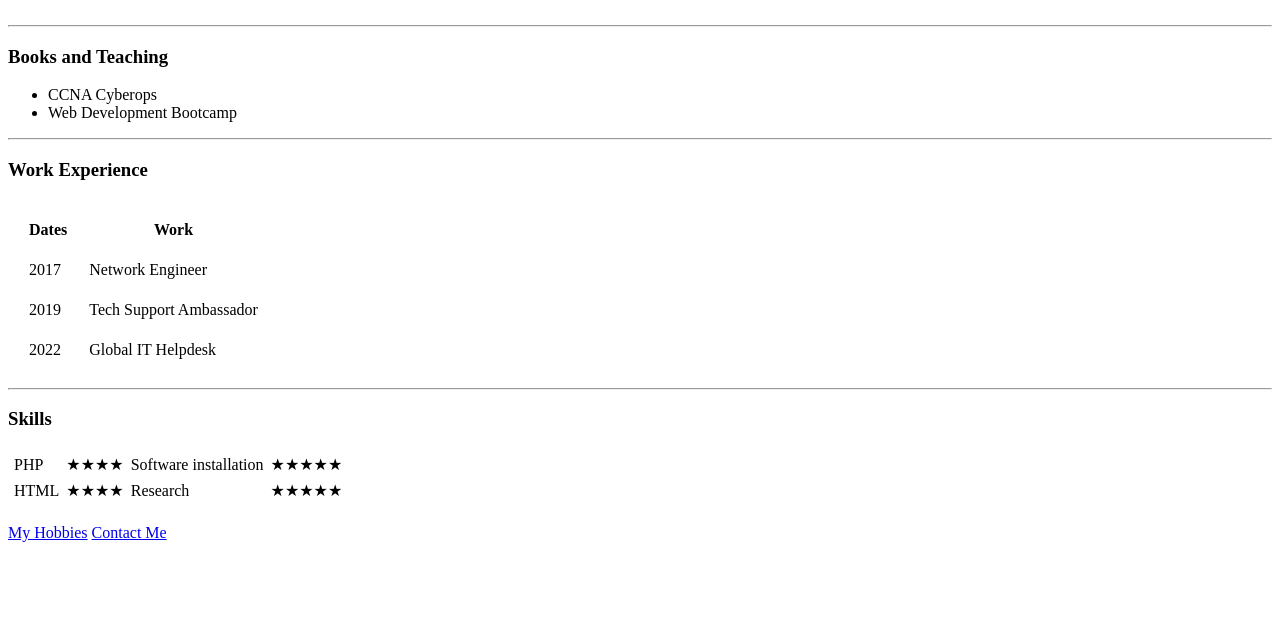
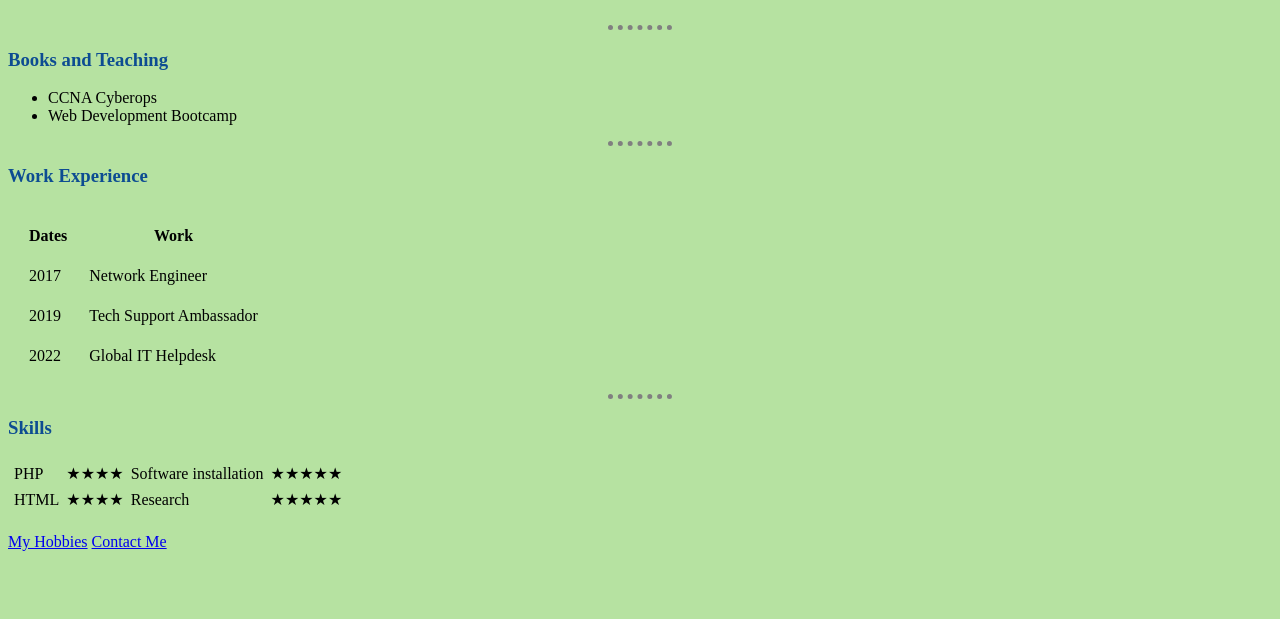
Before and after one commit to travisnica/cv, a plain HTML site: page index.html in a window 1280 px wide. Shown: the part 181-800 px from the top of the page. Drawn offline with Linux system fonts and the light colour scheme.

Commit message:
Updated files

```diff
--- /dev/null
+++ b/css/styles.css
@@ -0,0 +1,23 @@
+body {
+    background-color: #B6E2A1;
+}
+
+hr {
+    border-style: none;
+    border-top-style: dotted;
+    border-color: grey;
+    border-width: 5px;
+    width: 5%;
+}
+
+h1 {
+	color:#0D4C92;
+}
+
+h3 {
+	color: #0D4C92;
+}
+
+h2 {
+	color: #0D4C92;
+}
--- a/index.html
+++ b/index.html
@@ -3,6 +3,9 @@
 <head>
     <meta charset="UTF-8">
     <title>👨🏻‍💻 Travis site</title>
+    <link rel="stylesheet" type="text/css" href="css/styles.css">
+
+
 </head>
 <body>
     <table cellspacing="20">
```
Also changed, not shown: contact-me.html (+1 -0 lines), hobbies.html (+1 -0 lines).
